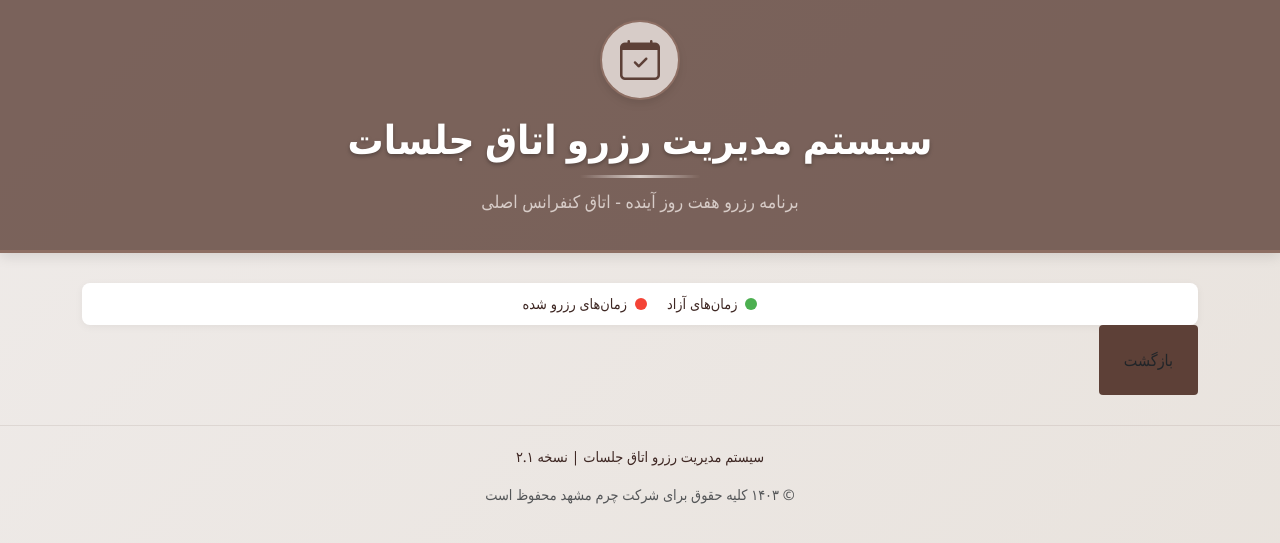
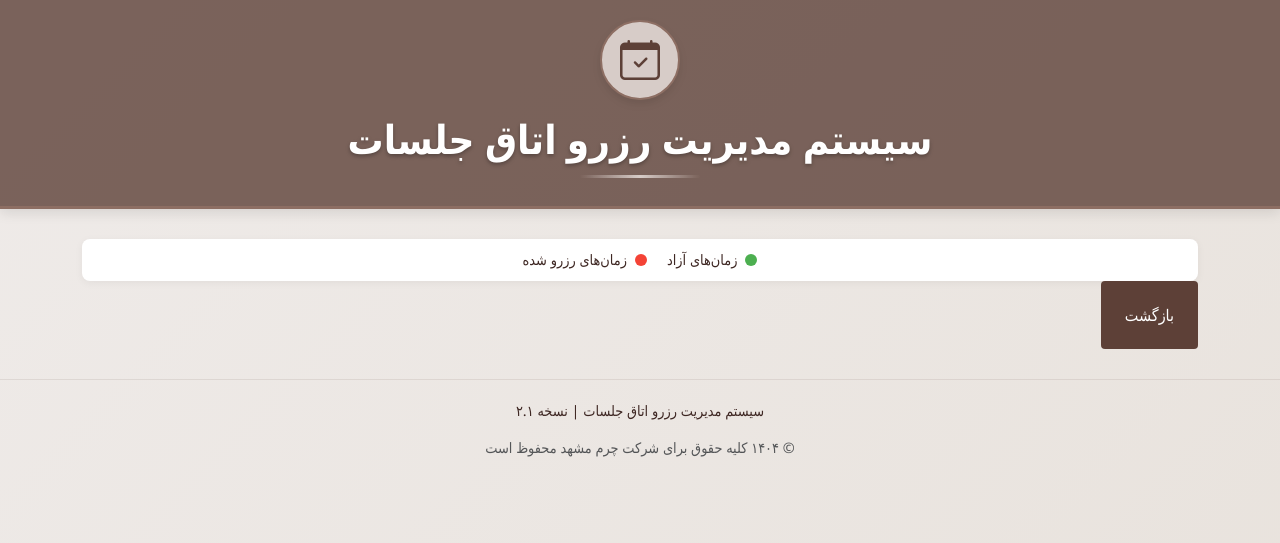
Before and after one commit to arezooghiami/managment, a FastAPI app: template templates/admin/meetingroom.html in a window 1280 px wide. Shown: the top 543 px of the page. Run offline with FastAPI, Linux system fonts and the light colour scheme; the template is opened without the code that fills it, so the values that code supplies are empty; some libraries are stand-ins or nearby versions.

Commit message:
make meetingroom for admin better look

```diff
--- a/templates/admin/meetingroom.html
+++ b/templates/admin/meetingroom.html
@@ -241,7 +241,7 @@
             </div>
         </div>
         <h1 class="page-title">سیستم مدیریت رزرو اتاق جلسات</h1>
-        <p class="subtitle">برنامه رزرو هفت روز آینده - اتاق کنفرانس اصلی</p>
+<!--        <p class="subtitle">برنامه رزرو هفت روز آینده - اتاق کنفرانس اصلی</p>-->
 
     </div>
 </div>
@@ -383,14 +383,20 @@
     {% endfor %}
     <button class="btn btn-leather btn-sm">
 
-        <a href="/admin_dashboard" class="btn btn-back px-6 py-3 text-sm">بازگشت</a>
+        <a
+                href="/admin_dashboard"
+                class="btn btn-back px-6 py-3 text-sm"
+                style=" color: white; border: none;"
+        >
+            بازگشت
+        </a>
     </button>
 </div>
 
 <div class="footer">
     <div class="container">
         <p>سیستم مدیریت رزرو اتاق جلسات | نسخه ۲.۱</p>
-        <p class="text-muted">© ۱۴۰۳ کلیه حقوق برای شرکت چرم مشهد محفوظ است</p>
+        <p class="text-muted">© ۱۴۰۴ کلیه حقوق برای شرکت چرم مشهد محفوظ است</p>
     </div>
 </div>
 
```
